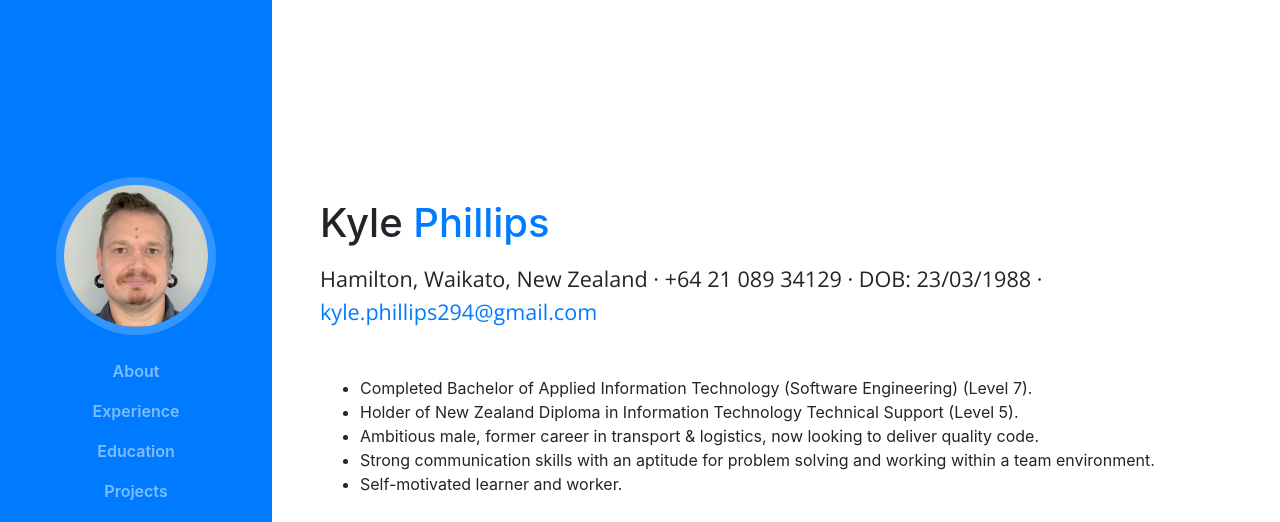
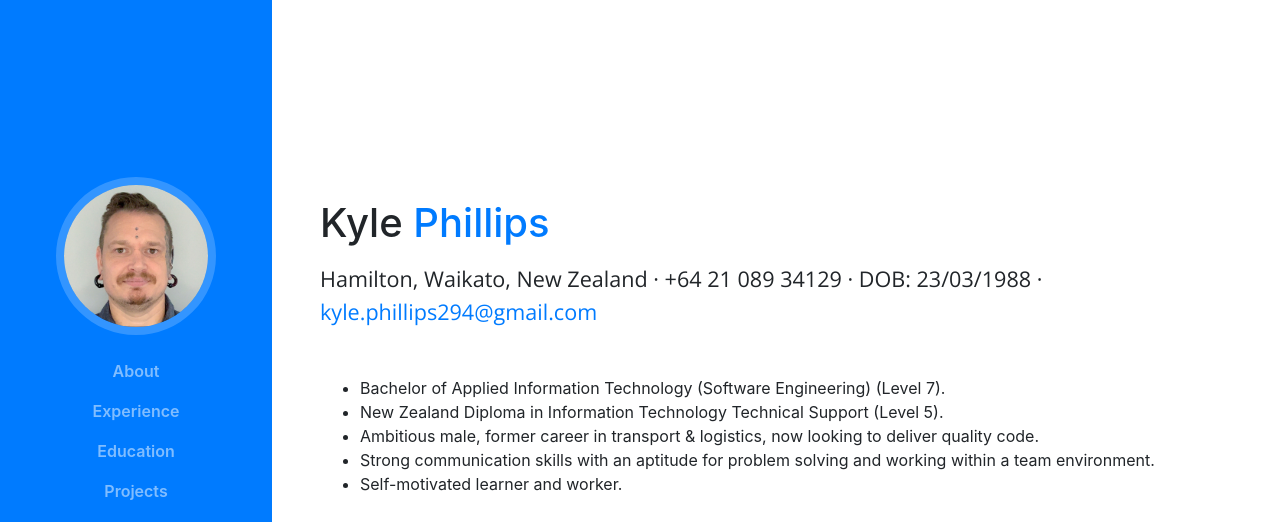
Before and after one commit to kylejphillips88/kylejphillips88.github.io, a website with bundled scripts: page index.html in a window 1280 px wide. Shown: the top 522 px of the page. Built offline with nearby package versions, Linux system fonts and the light colour scheme; a web font is replaced by a local one.

Commit message:
Update index.html

```diff
--- a/index.html
+++ b/index.html
@@ -75,8 +75,8 @@
             <a href="mailto:kyle.phillips294@gmail.com">kyle.phillips294@gmail.com</a>
           </div>
           <ul class="mb-5">
-            <li>Completed Bachelor of Applied Information Technology (Software Engineering) (Level 7).</li>
-            <li>Holder of New Zealand Diploma in Information Technology Technical Support (Level 5).</li>
+            <li>Bachelor of Applied Information Technology (Software Engineering) (Level 7).</li>
+            <li>New Zealand Diploma in Information Technology Technical Support (Level 5).</li>
             <li>Ambitious male, former career in transport & logistics, now looking to deliver quality code.</li>
             <li>Strong communication skills with an aptitude for problem solving and working within a team environment.</li>
             <li>Self-motivated learner and worker.</li>
```
